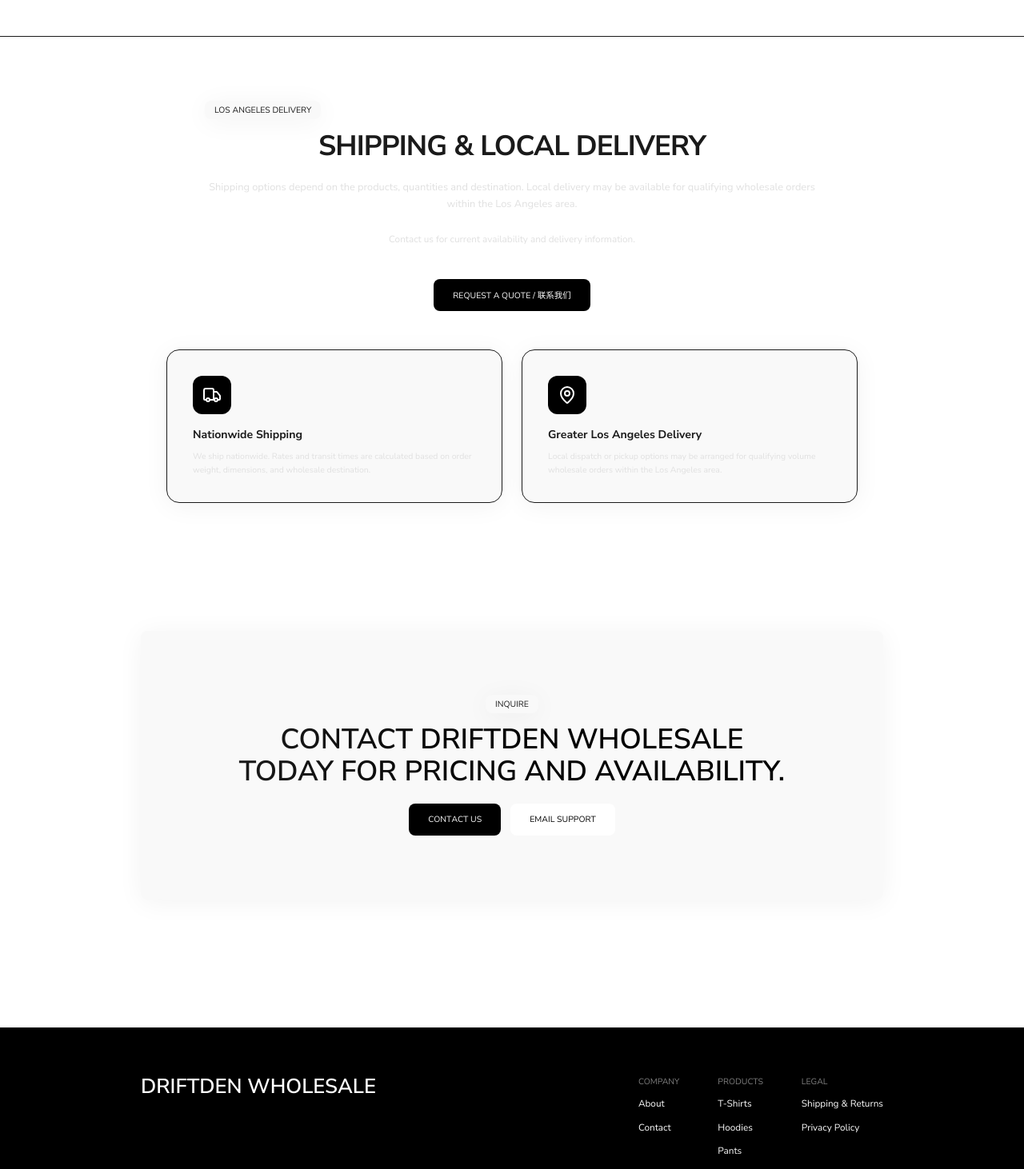
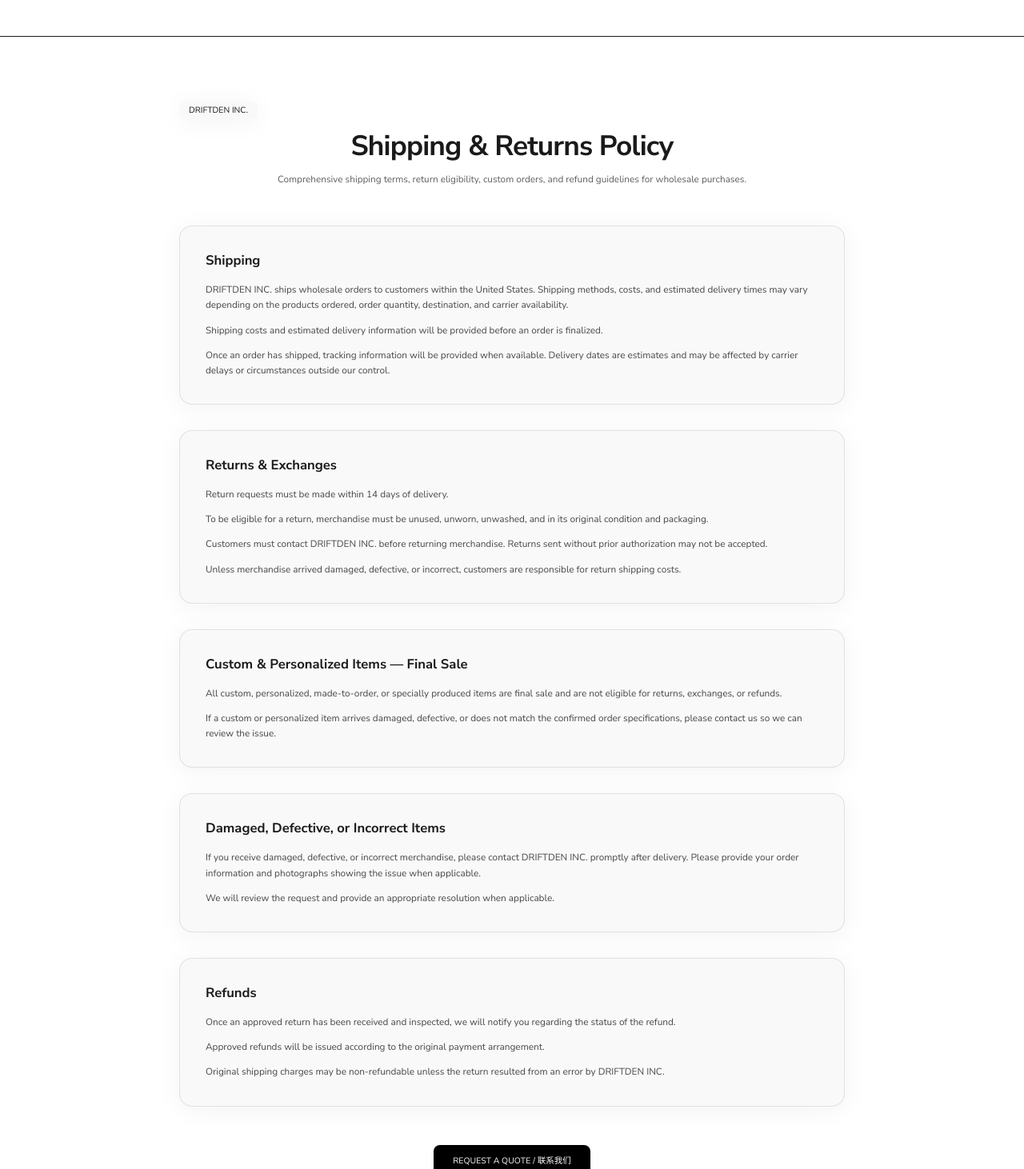
Before and after one commit to dmytro-webild/f160ad44-69fb-4063-ad44-dbafaabbe53a, a React (Vite) app: page / in a window 1280 px wide. Shown: the part 7560-9022 px from the top of the page at 80% size. Built offline with nearby package versions, Linux system fonts and the light colour scheme; a web font is replaced by a local one.

Commit message:
Bob AI: Update the Shipping & Returns page with the provided text co

```diff
--- a/src/pages/HomePage/sections/Shipping.tsx
+++ b/src/pages/HomePage/sections/Shipping.tsx
@@ -8,25 +8,124 @@
 export default function ShippingSection(): React.JSX.Element {
   return (
     <div id="shipping" data-webild-section="shipping" className="py-20 bg-background border-t border-border/40">
-      <div className="w-content-width mx-auto px-4 md:px-8">
+  <div className="w-content-width mx-auto px-4 md:px-8 max-w-4xl">
     <ScrollReveal variant="slide-up">
-          <div className="max-w-3xl mx-auto text-center mb-12">
-            <Tag text="LOS ANGELES DELIVERY" className="mb-4" />
+      <div className="text-center mb-12">
+        <Tag text="DRIFTDEN INC." className="mb-4" />
         <TextAnimation
           tag="h2"
-              text="SHIPPING & LOCAL DELIVERY"
+          text="Shipping & Returns Policy"
           variant="fade-blur"
           gradientText={false}
-              className="text-3xl md:text-5xl font-bold tracking-tight text-foreground mb-6"
+          className="text-3xl md:text-5xl font-bold tracking-tight text-foreground mb-4"
         />
-            <p className="text-base md:text-lg text-accent leading-relaxed mb-6">
-              Shipping options depend on the products, quantities and destination. Local delivery may be available for qualifying wholesale orders within the Los Angeles area.
+        <p className="text-sm md:text-base text-foreground/70">
+          Comprehensive shipping terms, return eligibility, custom orders, and refund guidelines for wholesale purchases.
         </p>
-            <p className="text-sm md:text-base text-accent leading-relaxed mb-8">
-              Contact us for current availability and delivery information.
+      </div>
+    </ScrollReveal>
+
+    <div className="space-y-8">
+      {/* Shipping */}
+      <ScrollReveal variant="slide-up" delay={0.1}>
+        <div className="card p-6 md:p-8 rounded-2xl bg-card border border-foreground/10">
+          <h3 className="text-xl md:text-2xl font-bold text-foreground mb-4">
+            Shipping
+          </h3>
+          <div className="space-y-3 text-sm md:text-base text-foreground/80 leading-relaxed">
+            <p>
+              DRIFTDEN INC. ships wholesale orders to customers within the United States. Shipping methods, costs, and estimated delivery times may vary depending on the products ordered, order quantity, destination, and carrier availability.
             </p>
+            <p>
+              Shipping costs and estimated delivery information will be provided before an order is finalized.
+            </p>
+            <p>
+              Once an order has shipped, tracking information will be provided when available. Delivery dates are estimates and may be affected by carrier delays or circumstances outside our control.
+            </p>
+          </div>
+        </div>
+      </ScrollReveal>
 
-            <div className="flex justify-center pt-2">
+      {/* Returns & Exchanges */}
+      <ScrollReveal variant="slide-up" delay={0.15}>
+        <div className="card p-6 md:p-8 rounded-2xl bg-card border border-foreground/10">
+          <h3 className="text-xl md:text-2xl font-bold text-foreground mb-4">
+            Returns & Exchanges
+          </h3>
+          <div className="space-y-3 text-sm md:text-base text-foreground/80 leading-relaxed">
+            <p>
+              Return requests must be made within 14 days of delivery.
+            </p>
+            <p>
+              To be eligible for a return, merchandise must be unused, unworn, unwashed, and in its original condition and packaging.
+            </p>
+            <p>
+              Customers must contact DRIFTDEN INC. before returning merchandise. Returns sent without prior authorization may not be accepted.
+            </p>
+            <p>
+              Unless merchandise arrived damaged, defective, or incorrect, customers are responsible for return shipping costs.
+            </p>
+          </div>
+        </div>
+      </ScrollReveal>
+
+      {/* Custom & Personalized Items */}
+      <ScrollReveal variant="slide-up" delay={0.2}>
+        <div className="card p-6 md:p-8 rounded-2xl bg-card border border-foreground/10">
+          <h3 className="text-xl md:text-2xl font-bold text-foreground mb-4">
+            Custom & Personalized Items — Final Sale
+          </h3>
+          <div className="space-y-3 text-sm md:text-base text-foreground/80 leading-relaxed">
+            <p>
+              All custom, personalized, made-to-order, or specially produced items are final sale and are not eligible for returns, exchanges, or refunds.
+            </p>
+            <p>
+              If a custom or personalized item arrives damaged, defective, or does not match the confirmed order specifications, please contact us so we can review the issue.
+            </p>
+          </div>
+        </div>
+      </ScrollReveal>
+
+      {/* Damaged, Defective, or Incorrect Items */}
+      <ScrollReveal variant="slide-up" delay={0.25}>
+        <div className="card p-6 md:p-8 rounded-2xl bg-card border border-foreground/10">
+          <h3 className="text-xl md:text-2xl font-bold text-foreground mb-4">
+            Damaged, Defective, or Incorrect Items
+          </h3>
+          <div className="space-y-3 text-sm md:text-base text-foreground/80 leading-relaxed">
+            <p>
+              If you receive damaged, defective, or incorrect merchandise, please contact DRIFTDEN INC. promptly after delivery. Please provide your order information and photographs showing the issue when applicable.
+            </p>
+            <p>
+              We will review the request and provide an appropriate resolution when applicable.
+            </p>
+          </div>
+        </div>
+      </ScrollReveal>
+
+      {/* Refunds */}
+      <ScrollReveal variant="slide-up" delay={0.3}>
+        <div className="card p-6 md:p-8 rounded-2xl bg-card border border-foreground/10">
+          <h3 className="text-xl md:text-2xl font-bold text-foreground mb-4">
+            Refunds
+          </h3>
+          <div className="space-y-3 text-sm md:text-base text-foreground/80 leading-relaxed">
+            <p>
+              Once an approved return has been received and inspected, we will notify you regarding the status of the refund.
+            </p>
+            <p>
+              Approved refunds will be issued according to the original payment arrangement.
+            </p>
+            <p>
+              Original shipping charges may be non-refundable unless the return resulted from an error by DRIFTDEN INC.
+            </p>
+          </div>
+        </div>
+      </ScrollReveal>
+
+      {/* CTA Button */}
+      <ScrollReveal variant="slide-up" delay={0.35}>
+        <div className="flex justify-center pt-4">
           <Button
             text="REQUEST A QUOTE / 联系我们"
             variant="primary"
@@ -34,32 +133,8 @@
             className="primary-button"
           />
         </div>
+      </ScrollReveal>
     </div>
-        </ScrollReveal>
-
-        <ScrollReveal variant="fade-blur" delay={0.2}>
-          <div className="grid grid-cols-1 md:grid-cols-2 gap-6 max-w-4xl mx-auto mt-8">
-            <div className="card p-8 rounded-2xl bg-card border border-border/50">
-              <div className="w-12 h-12 rounded-xl bg-primary-cta text-primary-cta-text flex items-center justify-center mb-4">
-                <Truck className="w-6 h-6" />
-              </div>
-              <h3 className="text-xl font-bold text-foreground mb-2">Nationwide Shipping</h3>
-              <p className="text-sm text-accent leading-relaxed">
-                We ship nationwide. Rates and transit times are calculated based on order weight, dimensions, and wholesale destination.
-              </p>
-            </div>
-
-            <div className="card p-8 rounded-2xl bg-card border border-border/50">
-              <div className="w-12 h-12 rounded-xl bg-primary-cta text-primary-cta-text flex items-center justify-center mb-4">
-                <MapPin className="w-6 h-6" />
-              </div>
-              <h3 className="text-xl font-bold text-foreground mb-2">Greater Los Angeles Delivery</h3>
-              <p className="text-sm text-accent leading-relaxed">
-                Local dispatch or pickup options may be arranged for qualifying volume wholesale orders within the Los Angeles area.
-              </p>
-            </div>
-          </div>
-        </ScrollReveal>
   </div>
 </div>
   );
```
Lines whose indentation alone changed are shown as unchanged.
